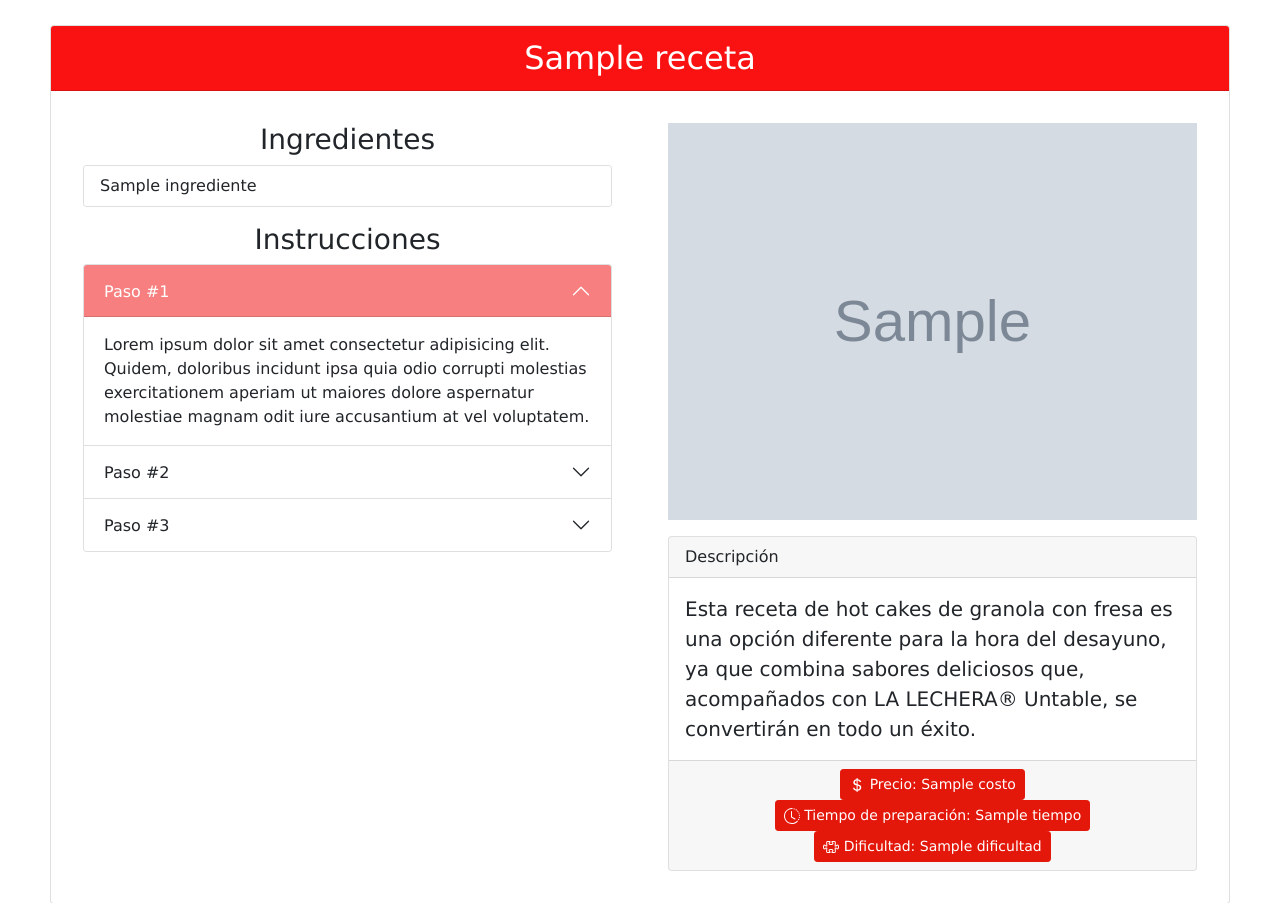
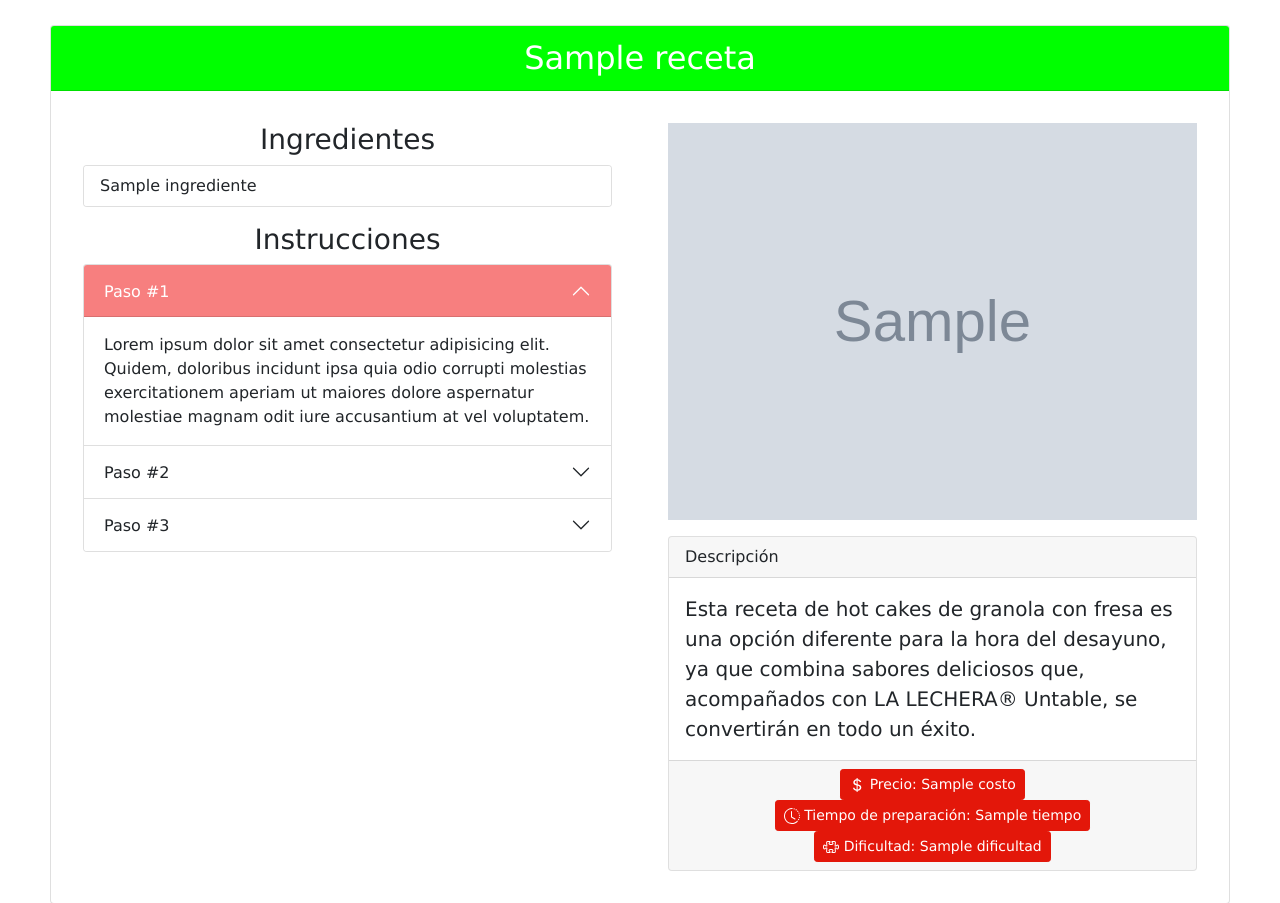
Before and after one commit to JoulesCHMac/recetas2, a Flask app: template templates/big_card.html in a window 1280 px wide. Shown: the part 109-1012 px from the top of the page. Run offline with Flask 2, Linux system fonts and the light colour scheme; the template is opened without the code that fills it: most values are stand-ins (such as "Sample title", 1, 10 or a date in 2020); grey boxes marked "Sample" are stand-in pictures; some libraries are stand-ins or nearby versions.

Commit message:
:lipstick: cambie el color a verde

```diff
--- a/templates/big_card.html
+++ b/templates/big_card.html
@@ -9,7 +9,7 @@
 {% block content %}
 
 <div class="card texti">
-    <div class="card-header text-center fs-2" style="background-color: #fa1212; color: white;">
+    <div class="card-header text-center fs-2" style="background-color: #00ff00; color: white;">
       {{receta.nombre}}
     </div>
     <div class="card-body">
```
